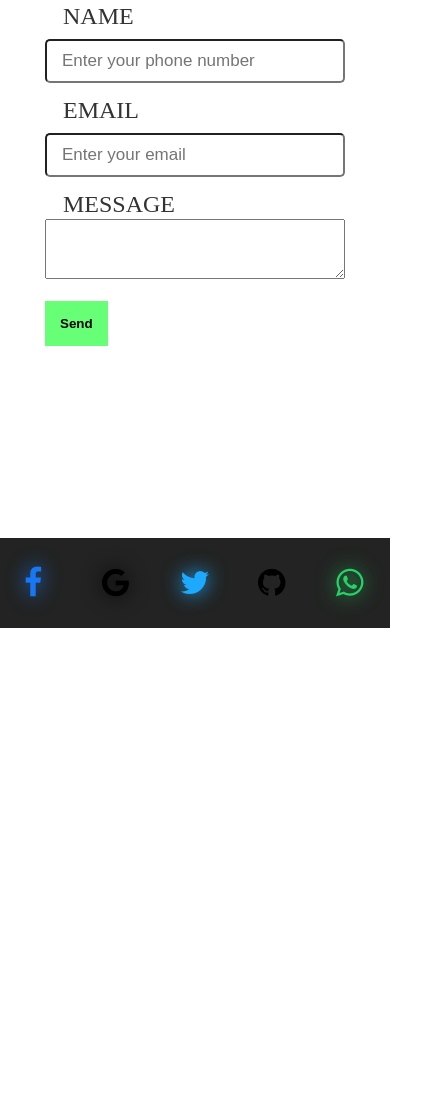
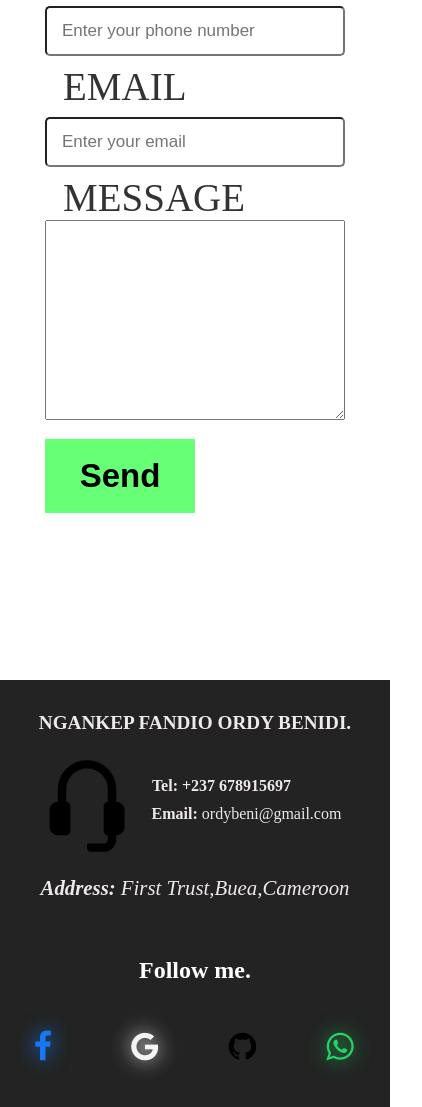
Before and after one commit to ordyfandio/portfolio, a plain HTML site: page pages/contact.html in a window 390 px wide. Shown: the part 324-1431 px from the top of the page, 422 px wide, since content can reach past the window. Before the commit the page ends 952 px from the top, so only its background shows below. Drawn offline with Linux system fonts and the light colour scheme.

Commit message:
Update my portfolio

```diff
--- a/css/contacts.css
+++ b/css/contacts.css
@@ -47,6 +47,17 @@ li{
 li>a:hover{
     color: #66FF75;
     transition: all .8s ease;
+}
+.img_burger{
+    display: none;
+    cursor: pointer;
+    width: 80px;
+    z-index: 1000;
+}
+.img_close{
+    display: none;
+    width: 50px;
+    cursor: pointer;
 }
 
 /*body section  */
@@ -105,14 +116,68 @@ li>a:hover{
     margin-top: 15px;
     margin-right: -15px;
 }
+.btn:hover{
+    color: #fff;
+    transition: all .3s ease-in-out;
+}
 
 /*footer section  */
+footer{
+    background-color: #222322;
+    padding: 40px auto;
+}
+.div_infos{
+    display: block;
+    width: 100%;
+    justify-content: center;
+    align-items: center;
+    color: #f0e9e9;
+}
+.contact{
+    padding: 12px;
+    text-align: center;
+}
+h1{
+    color: #f0e9e9;
+    margin-top: 20px;
+}
+.div_infos{
+    width: 100%;
+    display: flex;
+    margin-top: 10px;
+}
 
+.img_contact{
+    margin-top: 12px;
+    width: 100px;
+    margin-left: -12px;
+}
+.infos{
+    margin-left: 15px;
+}
+.infos>.number{
+    margin-left: -50px;
+}
+.infos>.email>a{
+    color: #f0e9e9;
+}
+.email{
+    margin-top: 10px;
+}
+h3{
+    text-align: center;
+    padding: 5px;
+    font-size: 1.5em;
+}
+address{
+    margin-top: 20px;
+    color: #f0e9e9;
+    font-size: 1.3em;
+}
 .reseaux{
-    background-color: #222322;
     color: white;
-    height: 90px;
-    margin-top: -80px;
+    height: 155px;
+    margin-top: 40px;
 }
 .center{
     display: flex;
@@ -131,31 +196,31 @@ li>a:hover{
     box-shadow: 0 0 5px 5px #1877f2;
 }
 .icon:nth-child(2):hover{
-    box-shadow: 0 0 5px 5px #c36c2a;
+    box-shadow: 0 0 5px 5px #f0575c;
 }
+/* .icon:nth-child(3):hover{
+    box-shadow: 0 0 5px 5px #1daafe;
+} */
 .icon:nth-child(3):hover{
-    box-shadow: 0 0 5px 5px #1daafe;
+    box-shadow: 0 0 5px 5px #f0e9e9;
 }
 .icon:nth-child(4):hover{
-    box-shadow: 0 0 5px 5px #0f0e0e;
-}
-.icon:nth-child(5):hover{
     box-shadow: 0 0 5px 5px #25d366;
 }
 .facebook{
     color:#1877f2;
     filter: drop-shadow(0 0 10px #1877f2);
 }
-.instagram{
-    /* color:#c32aa3;   */
+.google{
+    color:#f6f3f5;
     filter: drop-shadow(0 0 10px );
 }
-.twitter{
+/* .twitter{
     color:#1daafe;
     filter: drop-shadow(0 0 10px #1daafe);
-}
+} */
 .github{
-    color:#0f0e0e;
+    color:#f0e9e9;
     filter: drop-shadow(0 0 10px #0f0e0e);
 }
 .whatsapp{
@@ -166,7 +231,6 @@ li>a:hover{
     width: 30px;
     border-radius: 100%;
 }
-
 /* Media Query */
 
 @media screen and (max-width:1120px){
@@ -174,38 +238,32 @@ li>a:hover{
         display: block;
         cursor: pointer;
         margin-top: 10px;
-        margin-right: -20px;
+        margin-left: 200px;
         height: 60px;
         width: 150px;
         z-index: 100;
     }
     .img_close{
         position: absolute;
-        top: 30px;
-        left: 930px;
+        top: 10px;
+        left: 550px;
+        margin-left: 270px;
         display: block;
         display: none;
         width: 60px;
         z-index: 1000;
     }
-    /* header{
-        position: fixed;
-        top: -15px;
-        z-index: 1000;
-    } */
     h1{
         font-size: 1.2em;
     }
     label{
-        font-size: 1.4em;
+        font-size: 1.9em;
         margin-left: 18px;
         margin-top: 15px;
     }
     .navbar{
-        justify-content: space-between;
         width: 100%;
         padding: 30px auto;
-        position: relative;
     }
     .menu{
         display: none;
@@ -227,14 +285,51 @@ li>a:hover{
         z-index: 1000;
     }
     .li_scroll{
-        font-size: 1.2em;
+        font-size: 1.5em;
         margin-top: 152px;
     }
     .li_scroll>a{
-        font-size: 1.2em;
+        font-size: 1.5em;
         margin-top: 32px;
         margin-left: 160px;
         font-family: sans-serif;
     }
 
+    /* body section */
+
+    .form-container{
+        width: 100%;
+    }
+    form{
+        width: 100%;
+    }
+    form>label{
+        font-size: 1.5em;
+    }
+    .input{
+        width: 500px;
+        height: 50px;
+        padding: 15px;
+    }
+    textarea{
+        width: 300px;
+        height: 200px;
+    }
+    .lab_form{
+        font-size: 1.3em;
+    }
+    .btn{
+        margin-top: 12px;
+        width: 150px;
+        padding: 18px;
+        font-size: 1.1em;
+    }
+    .btn:hover{
+        color: #f6f3f5;
+    }
+
+    /* footer section */
+
+
+
 }
--- a/pages/contact.html
+++ b/pages/contact.html
@@ -9,41 +9,54 @@
     </head>
     <body>
       <header>
-            <nav>
-                <label class="label">NGANKEP FANDIO ORDY BENIDI</label>
+        <nav class="navbar">
+            <label>NGANKEP FANDIO ORDY BENIDI</label>
             <ul class="menu">
-                    <li><a href="../index.html">Home</a></li>
-                    <li><a href="../pages/projects.html">Projects</a></li>
-                    <li><a href="../pages/contact.html">Contacts</a></li>
+                <li class="li_scroll"><a href="../index.html">Home</a></li>
+                <li class="li_scroll"><a href="../pages/projects.html">Projects</a></li>
+                <li class="li_scroll"><a href="../pages/contact.html">Contacts</a></li>
             </ul>
+            <img src="../asset/images/menu.svg" class="img_burger" id="burger">
+            <img src="../asset/images/close.svg" class="img_close" id="close">
         </nav>
     </header>
         <section>
             <div class="form-container">
                 <form action="" method="post">
-                   <label>Name</label>
-                   <input type="text" name="phone" required placeholder="Enter your phone number"><br>
-                   <label>Email</label>
-                   <input type="email" name="email" required placeholder="Enter your email"><br>
-                   <label>Message</label>
+                   <label class="lab_form">Name</label>
+                   <input type="text" name="phone" required placeholder="Enter your phone number"class="input"><br>
+                   <label class="lab_form">Email</label>
+                   <input type="email" name="email" required placeholder="Enter your email" class="input"><br>
+                   <label class="lab_form">Message</label>
                    <textarea></textarea><br>
                    <button class="btn">Send</button>
                 </form>
              </div>
+        </section>
         <footer>
-                <div class="reseaux center">
+          <div class="contact">
+            <h1>NGANKEP FANDIO ORDY BENIDI.</h1>
+            <div class="div_infos">
+              <img src="../asset/images/support.png" class="img_contact">
+              <div class="infos">
+                <p class="number"><b>Tel: +237 678915697</b></p>
+                <p class="email"><b>Email:</b>  <a href="ordybeni@gmail.com">ordybeni@gmail.com</a></p>
+              </div>
+            </div>
+            <address><b>Address:</b> First Trust,Buea,Cameroon</address>
+          </div>
+          <div class="reseaux ">
+            <h3>Follow me.</h3>
+            <div class="center">
               <div class="icon center">
                 <!-- <img src="./asset/img/img_site/facebook.png" > -->
                 <i class="img-sociaux facebook fa fa-facebook fa-2x" title="ordybenidi"></i>
               </div>
               <div class="icon center">
                 <!-- <img src="./asset/img/img_site/instagram3.png"  > -->
-                      <a href="ordybeni@gmail.com"><i class="img-sociaux instagram fa fa-google fa-2x" title="ordybeni@gmail.com"></i></a>
+                <a href="ordybeni@gmail.com"><i class="img-sociaux google fa fa-google fa-2x" title="ordybeni@gmail.com"></i></a>
               </div>
-                    <div class="icon center">
-                      <!-- <img src="./asset/img/img_site/twitter3.png" > -->
-                      <i class="img-sociaux twitter fa fa-twitter fa-2x" title="twitter"></i>
-                    </div>
+
               <div class="icon center">
                 <!-- <img src="./asset/img/img_site/youtube.png"class="img-sociaux youtube" title="youtube">   -->
                 <a href="https://github.com/ordyfandio/"><i class="img-sociaux fa fa-github fa-2x" title="https://github.com/ordyfandio/"></i></a>
@@ -53,7 +66,7 @@
                 <i class="img-sociaux whatsapp fa fa-whatsapp fa-2x" title="678915697"></i>
               </div>
             </div>
+          </div>
         </footer>
-        </section>
     </body>
 </html>
```
Also changed, not shown: css/projects.css (+9 -3 lines), asset/images/support.png (added). Lines whose indentation alone changed are shown as unchanged.
